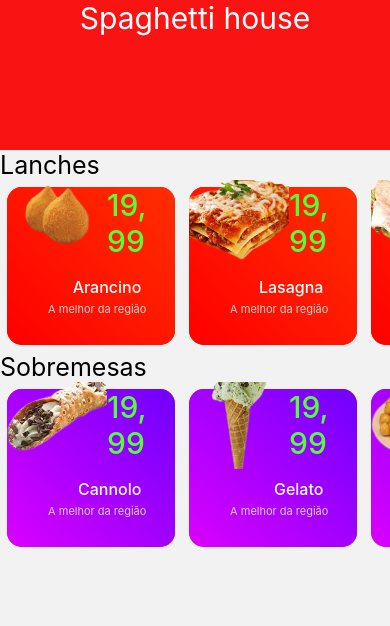
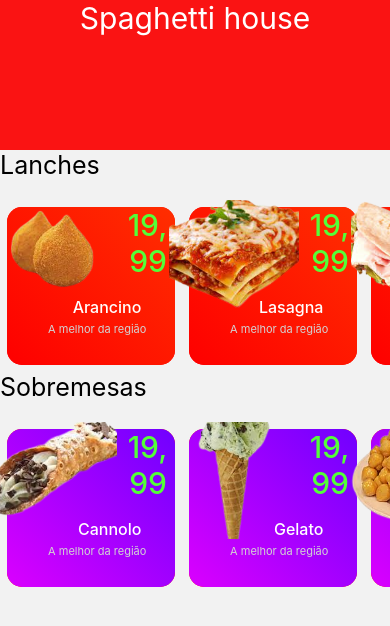
Before and after one commit to RestaurantePam/Spaghetti-house, a React Native app: screen /home in a window 390 px wide. Shown: the top 626 px of the page. Built offline with nearby package versions, Linux system fonts and the light colour scheme.

Commit message:
WIP re-design do card

```diff
--- a/src/components/ProductCard/styles.js
+++ b/src/components/ProductCard/styles.js
@@ -25,11 +25,15 @@ const Price = styled.Text`
     color:#54FF38;
     font-size:30px;
     font-weight: 500;
+    width:100%;
+    text-align: right;
 `
 const ProductImage = styled.Image`
-    width:100px;
-    height: 100px;
+    width:130px;
+    height: 130px;
+    position:absolute;
     top: -20px;
+    left:-20px;
 `
 const TopSection = styled.View`
     flex-direction:row;
--- a/src/components/ProductRow/index.jsx
+++ b/src/components/ProductRow/index.jsx
@@ -2,9 +2,10 @@ import {FlatList} from 'react-native'
 
 import {ProductCard} from '../ProductCard'
 
-function ProductRow({products}){
+function ProductRow({products, style}){
     return (
         <FlatList
+            style={style}
             data={products}
             keyExtractor={(item) => item.id}
             horizontal
--- a/src/screens/Home/index.jsx
+++ b/src/screens/Home/index.jsx
@@ -14,6 +14,7 @@ function Home(){
                 </TopBanner>
                 <SectionTitle>Lanches</SectionTitle>
                 <ProductRow
+                    style={{marginTop:20}}
                     products={products.filter(product => product.type==='snack').map(product => {
                         return {
                             description:product.description,
@@ -26,6 +27,7 @@ function Home(){
                 />
                 <SectionTitle>Sobremesas</SectionTitle>
                 <ProductRow
+                    style={{marginTop:20}}
                     products={products.filter(product => product.type==='dessert').map(product => {
                         return {
                             description:product.description,
```
